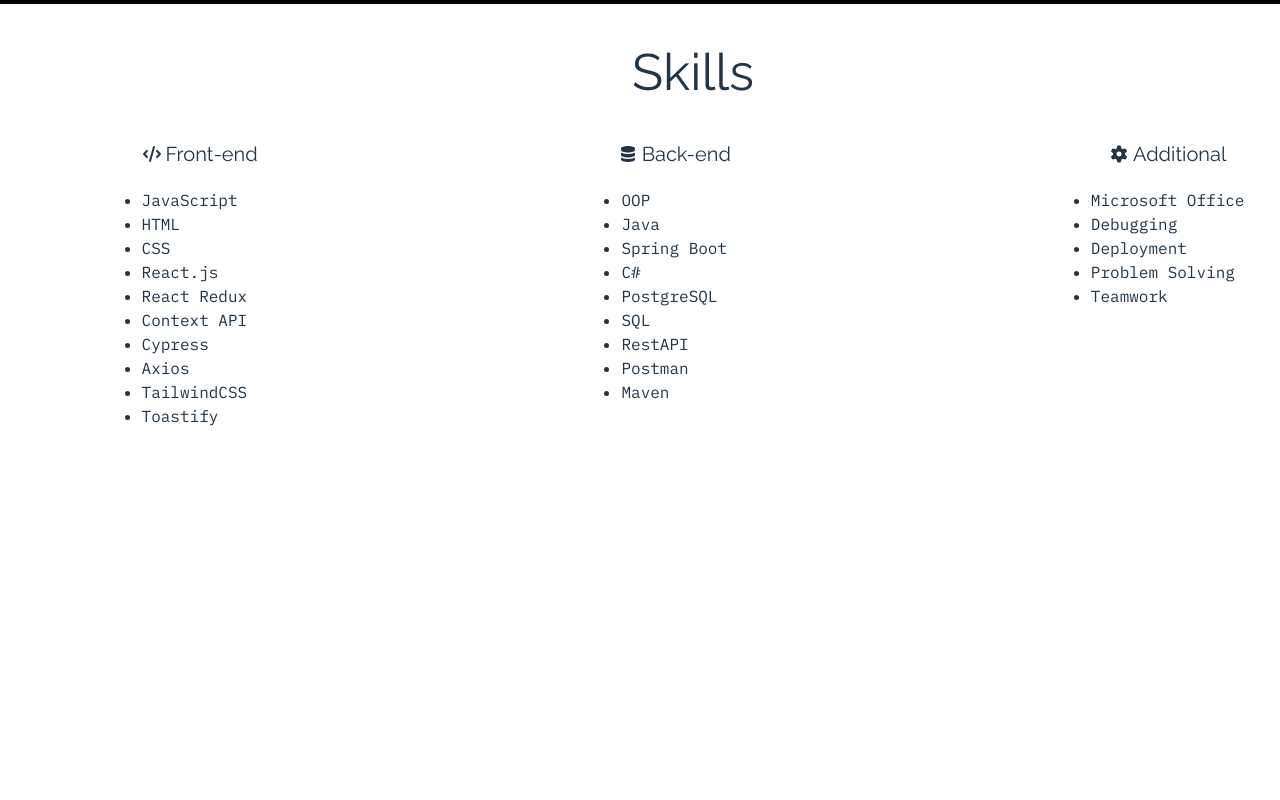
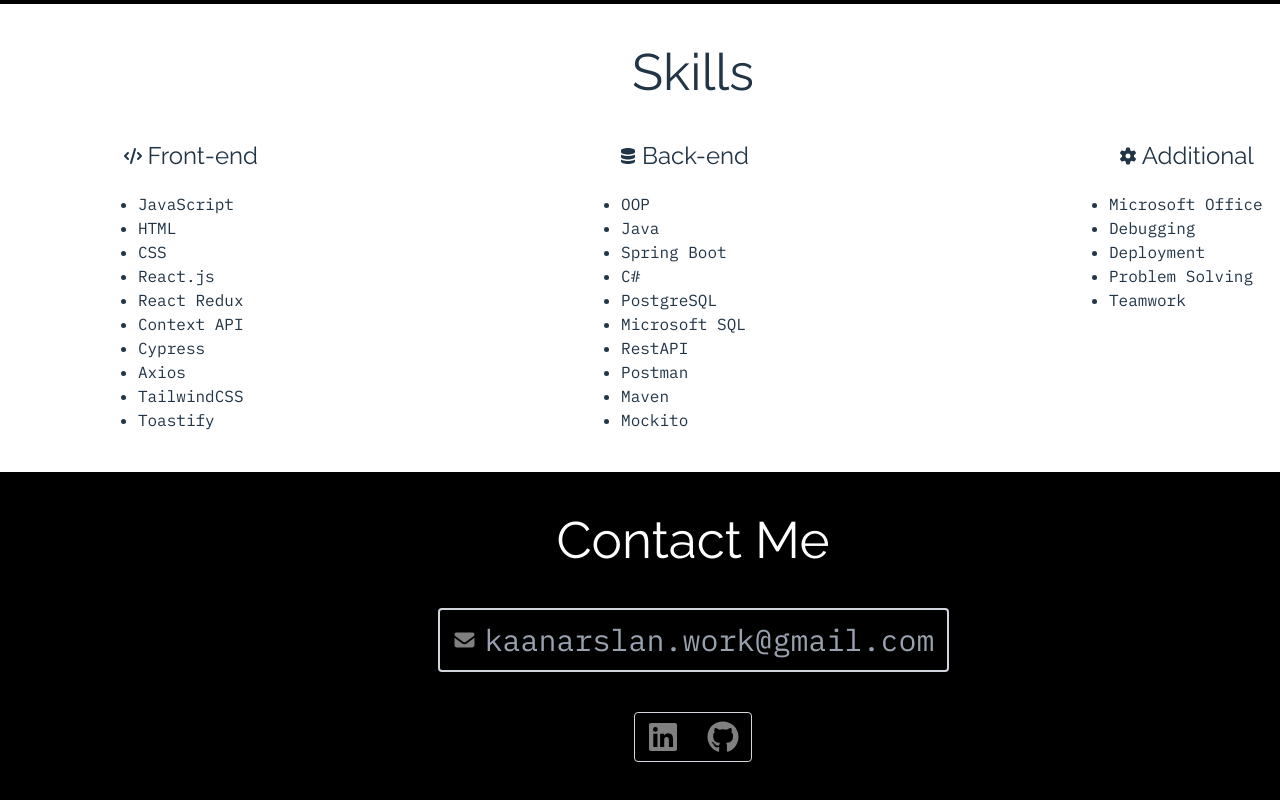
Before and after one commit to kaanarslann/Personal-Portfolio-Page, a React (Vite) app: page / in a window 1280 px wide. Shown: the part 3219-4019 px from the top of the page. Before the commit the page ends 3687 px from the top, so only its background shows below. Built offline with nearby package versions, Linux system fonts and the light colour scheme.

Commit message:
added contact component

```diff
--- a/src/App.jsx
+++ b/src/App.jsx
@@ -1,5 +1,6 @@
 import './App.css'
 import AboutMe from './sections/AboutMe'
+import Contact from './sections/Contact'
 import Hero from './sections/Hero'
 import Projects from './sections/Projects'
 import Skills from './sections/Skills'
@@ -12,6 +13,7 @@
       <Projects />
       <AboutMe />
       <Skills />
+      <Contact />
     </>
   )
 }
--- a/src/components/ShillsBackend.jsx
+++ b/src/components/ShillsBackend.jsx
@@ -4,7 +4,7 @@
 export default function SkillsBackend() {
     return (
         <section className="skills-backend flex flex-col gap-5 items-center">
-            <div className="flex items-center gap-1"><FontAwesomeIcon icon={faDatabase} /><h2 className="font-[Raleway] text-xl">Back-end</h2></div>
+            <div className="flex items-center gap-1"><FontAwesomeIcon icon={faDatabase} /><h2 className="font-[Raleway] text-2xl">Back-end</h2></div>
             <div className="skill-list">
                 <ul className="list-disc font-['IBM_Plex_Mono']">
                     <li>OOP</li>
@@ -12,10 +12,11 @@
                     <li>Spring Boot</li>
                     <li>C#</li>
                     <li>PostgreSQL</li>
-                    <li>SQL</li>
+                    <li>Microsoft SQL</li>
                     <li>RestAPI</li>
                     <li>Postman</li>
                     <li>Maven</li>
+                    <li>Mockito</li>
                 </ul>
             </div>
         </section>
--- a/src/components/SkillsAdditional.jsx
+++ b/src/components/SkillsAdditional.jsx
@@ -4,7 +4,7 @@
 export default function SkillsAdditional() {
     return(
         <section className="skills-other flex flex-col gap-5 items-center">
-            <div className="flex items-center gap-1"><FontAwesomeIcon icon={faGear} /><h2 className="font-[Raleway] text-xl">Additional</h2></div>
+            <div className="flex items-center gap-1"><FontAwesomeIcon icon={faGear} /><h2 className="font-[Raleway] text-2xl">Additional</h2></div>
             <div className="skill-list">
                 <ul className="list-disc font-['IBM_Plex_Mono']">
                     <li>Microsoft Office</li>
--- a/src/components/SkillsFrontend.jsx
+++ b/src/components/SkillsFrontend.jsx
@@ -3,8 +3,8 @@
 
 export default function SkillsFrontend() {
     return (
-        <section className="skills-frontend flex flex-col gap-5">
-            <div className="flex items-center gap-1"><FontAwesomeIcon icon={faCode} /><h2 className="font-[Raleway] text-xl">Front-end</h2></div>
+        <section className="skills-frontend flex flex-col gap-5 items-center">
+            <div className="flex items-center gap-1"><FontAwesomeIcon icon={faCode} /><h2 className="font-[Raleway] text-2xl">Front-end</h2></div>
             <div className="skill-list">
                 <ul className="list-disc font-['IBM_Plex_Mono']">
                     <li>JavaScript</li>
--- /dev/null
+++ b/src/sections/Contact.jsx
@@ -0,0 +1,20 @@
+import { FontAwesomeIcon } from "@fortawesome/react-fontawesome"
+import { faLinkedin, faGithub } from "@fortawesome/free-brands-svg-icons"
+import { faEnvelope } from "@fortawesome/free-solid-svg-icons"
+
+export default function Contact() {
+    return(
+        <article className="flex flex-col bg-black py-10 gap-10">
+            <section className="flex justify-center">
+                <h1 className="text-white font-[Raleway] text-4xl">Contact Me</h1>
+            </section>
+            <section className="flex flex-col items-center gap-10">
+                <div className="flex justify-center items-center gap-2 border-2 border-gray-300 p-3 rounded hover:cursor-pointer"><FontAwesomeIcon icon={faEnvelope} size="lg" style={{color:"gray"}} /><h2 className="font-['IBM_Plex_Mono'] text-3xl text-gray-400 text-center">kaanarslan.work@gmail.com</h2></div>
+                <div className="flex justify-center gap-5 border rounded p-2 border-gray-300 hover:cursor-pointer">
+                    <FontAwesomeIcon icon={faLinkedin} size="2xl" style={{color:"gray"}}/>
+                    <FontAwesomeIcon icon={faGithub} size="2xl" style={{color:"gray"}}/>
+                </div>
+            </section>
+        </article>
+    )
+}
```
